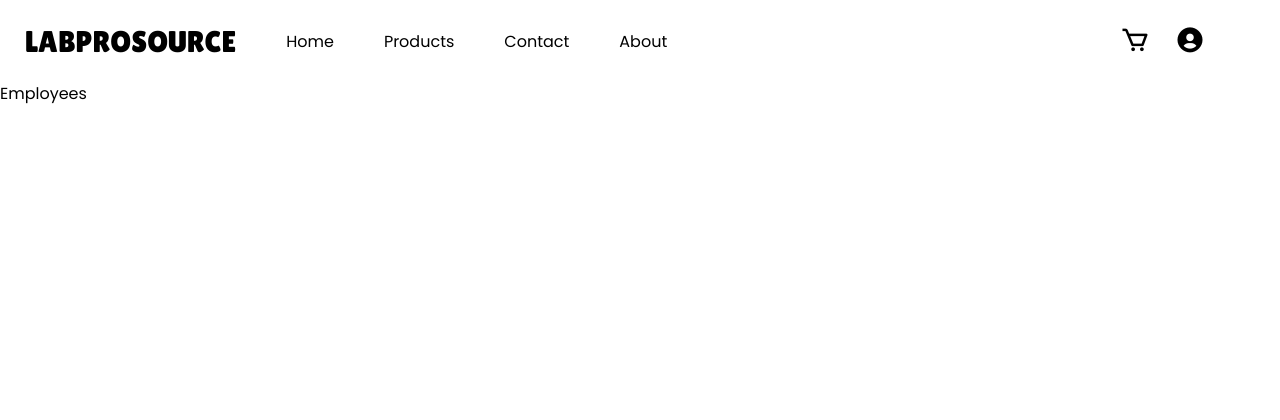
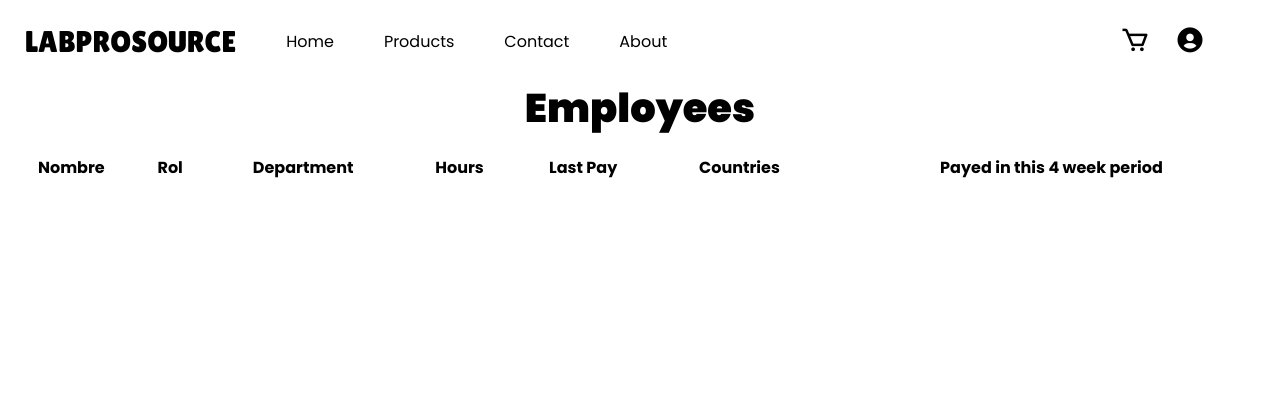
Before and after one commit to LeonardoC1302/ProyectoBD, a PHP site: page /employees in a window 1280 px wide. Shown: the top 420 px of the page. Run offline with PHP 8.4, Linux system fonts and the light colour scheme; lists and menus that the app fills with data are empty; style sheets or scripts are compiled from the project's sources.

Commit message:
Avance Pagina Empleados

```diff
--- /dev/null
+++ b/webApp/src/scss/layout/_employees.scss
@@ -0,0 +1,7 @@
+@use 'base/variables' as v;
+@use 'base/mixins' as m;
+
+
+.line {
+    border-bottom: 1px solid black;
+  }
--- a/webApp/src/scss/layout/_index.scss
+++ b/webApp/src/scss/layout/_index.scss
@@ -7,3 +7,4 @@
 @forward 'about';
 @forward 'policies';
 @forward 'cart';
+@forward 'employees';
--- a/webApp/views/admin/employees.php
+++ b/webApp/views/admin/employees.php
@@ -1 +1,27 @@
-<h> Employees </h>
+<h1>Employees</h1>
+<table class="employees">
+    <thead>
+        <tr>
+            <th>Nombre</th>
+            <th>Rol</th>
+            <th>Department</th>
+            <th>Hours</th>
+            <th>Last Pay</th>
+            <th>Countries</th>
+            <th>Payed in this 4 week period</th>
+        </tr>
+
+    </thead>
+
+    <tbody>
+        <tr>
+            <td></td>
+            <td></td>
+            <td></td>
+            <td></td>
+            <td></td>
+            <td></td>
+            <td></td>
+        </tr>
+    </tbody>
+</table>
```
Also changed, not shown: 1 other file.
